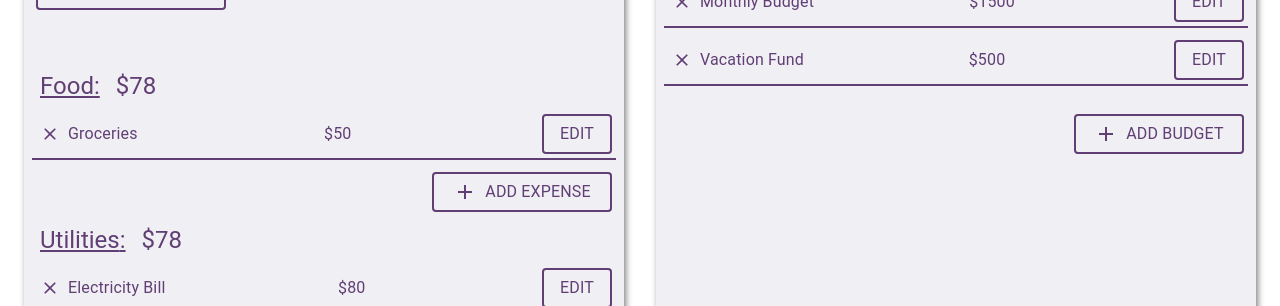
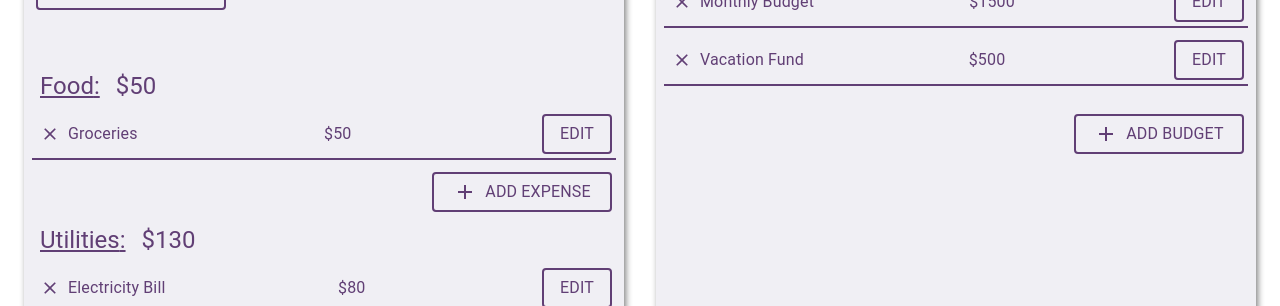
Before and after one commit to ctelfair20/expense-tracker, a React (Vite) app: page /dashboard in a window 1280 px wide. Shown: the part 272-578 px from the top of the page. Built offline with nearby package versions, Linux system fonts and the light colour scheme.

Commit message:
fixed category totals

```diff
--- a/src/components/CategoryTable.tsx
+++ b/src/components/CategoryTable.tsx
@@ -4,8 +4,17 @@ import Expense from './Expense';
 import CustomButton from './CustomButton';
 import { addExpense } from '../handler-functions/buttons';
 import { categories } from '../assets/placeholderData';
+import { Category } from '../context/DataContext';
 
 function CategoryTable() {
+
+  const getCategoryTotal = (category: Category) => {
+    const initialValue = 0;
+    return category.expenses.reduce(
+      (accumulator, currentValue) => accumulator + currentValue.cost,
+      initialValue,
+    );
+  }
 
   const displayAllCategories = categories.map((category) => {
     return (
@@ -15,7 +24,7 @@ function CategoryTable() {
             {category.name}:
           </Typography>
           <Typography variant='h5' component='h3'>
-            $78
+            ${getCategoryTotal(category)}
           </Typography>
         </Box>
         <Box>
```
Also changed, not shown: src/handler-functions/buttons.tsx (+0 -29 lines).
